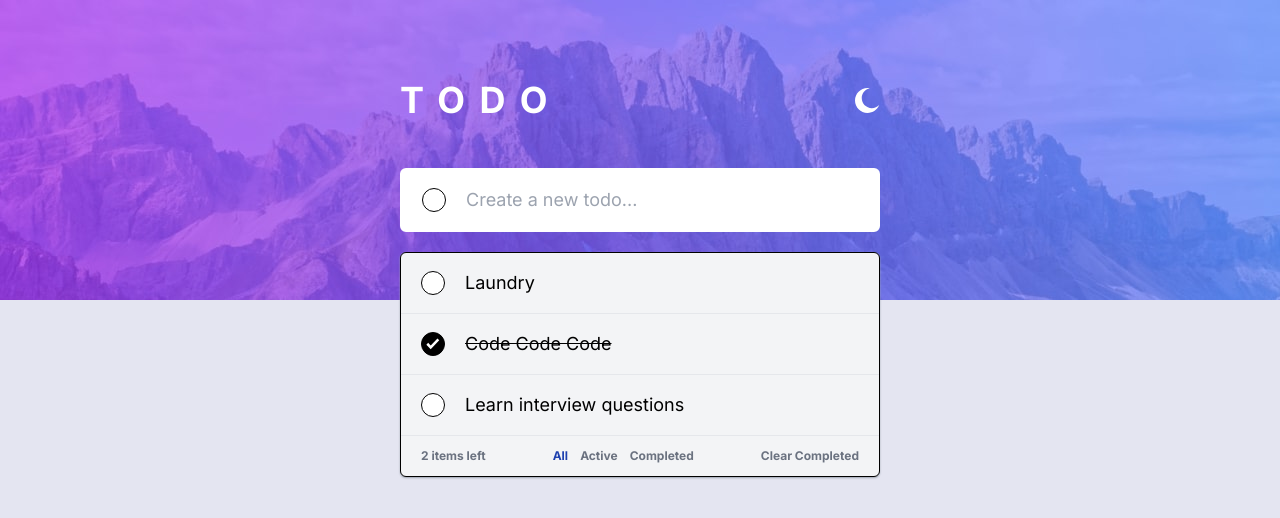
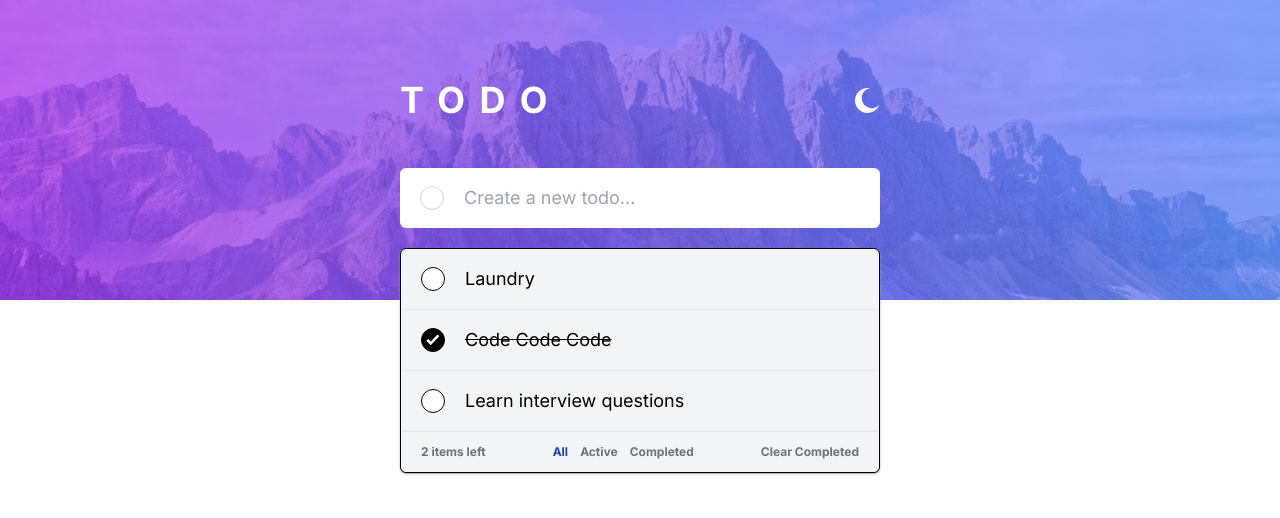
Before and after one commit to MrYious/TodoApp-NextJS, a Next.js app: page / in a window 1280 px wide. Shown: the top 518 px of the page. Built offline with nearby package versions, Linux system fonts and the light colour scheme.

Commit message:
update design iput

```diff
--- a/src/app/page.tsx
+++ b/src/app/page.tsx
@@ -73,8 +73,9 @@ export default function Home() {
     }
   }
 
+  // ${theme === 'light' ? '' : ''}
   return (
-    <main className={`${theme === 'light' ? 'bg-bg-desktop-light bg-[hsl(236,33%,92%)]' : 'bg-bg-desktop-dark'} min-h-screen bg-no-repeat  flex justify-center`}>
+    <main className={`${theme === 'light' ? 'bg-bg-desktop-light bg-white' : 'bg-bg-desktop-dark bg-gray-900'} min-h-screen bg-no-repeat  flex justify-center`}>
       <div className="flex flex-col w-1/2 p-20">
         {/* HEADER */}
         <div className="flex items-center justify-between w-full">
@@ -92,15 +93,15 @@ export default function Home() {
           </button>
         </div>
         {/* INPUT */}
-        <div className="flex text-lg border-2 bg-white border-white rounded-md mt-12 py-4 px-5 items-center gap-5">
-          <div className=" rounded-full border-[1px] border-black w-6 h-6 shrink-0"></div>
+        <div className={`${theme === 'light' ? 'bg-white' : 'bg-gray-800'} flex text-lg rounded-md mt-12 py-4 px-5 items-center gap-5`}>
+          <div className={`${theme === 'light' ? 'border-gray-300' : 'border-gray-600'} rounded-full border-[1px]  w-6 h-6 shrink-0`}></div>
           <input
             type="text"
             name="todo"
             id="todo"
             value={text}
             onChange={(e)=>{setText(e.target.value)}}
-            className="outline-none w-full bg-white"
+            className="outline-none w-full bg-transparent"
             placeholder="Create a new todo..."
             onKeyDown={handleKeyPress}
           />
```
